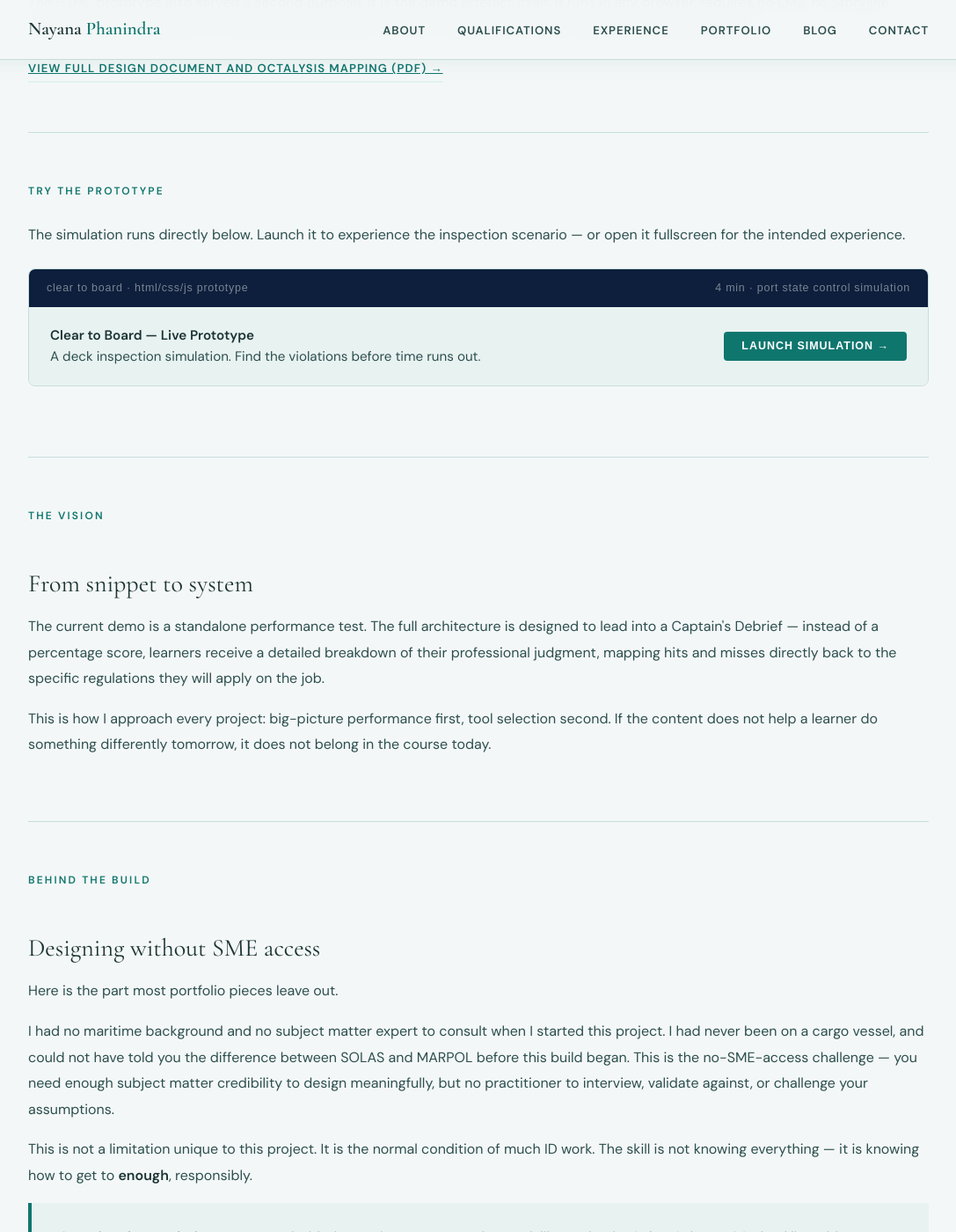
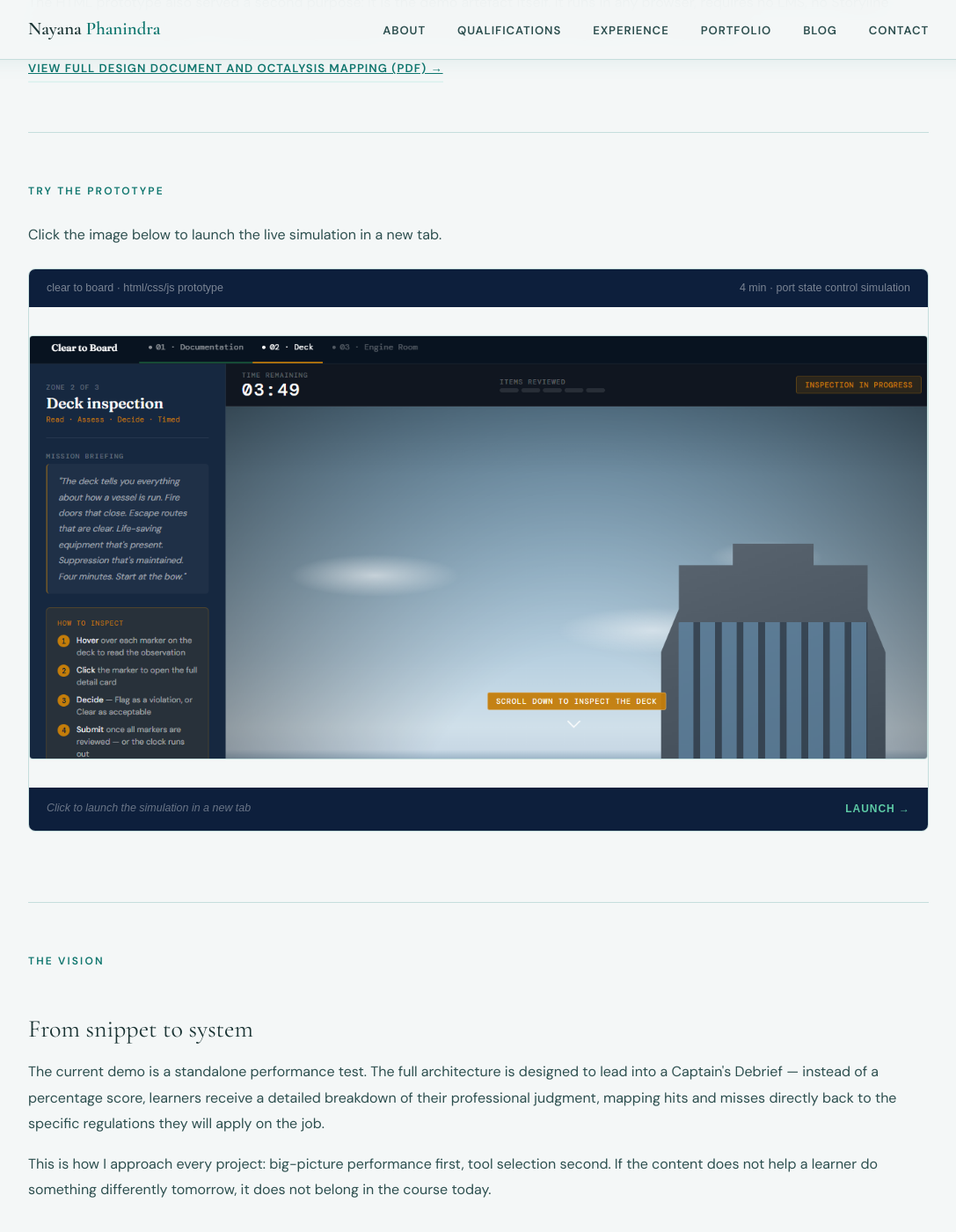
Before and after one commit to nayanaphanindra/nayanaphanindra.github.io, a Jekyll site: the page built from _portfolio/clear-to-board.md, in a window 1280 px wide and 1400 px high, scrolled down 2006 px. Shown: the whole window at 88% size, without its empty margins (96-1183 px from the left). Built offline with Jekyll 4.4.1, drawn with Linux system fonts in a browser that asks for light colours; some of the changed lines change nothing that is shown.

Commit message:
Update clear-to-board.md

```diff
--- a/_portfolio/clear-to-board.md
+++ b/_portfolio/clear-to-board.md
@@ -195,109 +195,6 @@ excerpt: "A performance-based compliance simulation for Port State Control Offic
   margin: 0;
   max-width: none;
 }
-.proto-wrap {
-  border: 1.5px solid var(--line);
-  border-radius: 8px;
-  overflow: hidden;
-  margin: 1.5rem 0;
-}
-.proto-bar {
-  background: #0d1f3c;
-  padding: 0.65rem 1.25rem;
-  display: flex;
-  align-items: center;
-  justify-content: space-between;
-}
-.proto-bar span {
-  font-size: 0.78rem;
-  color: rgba(255,255,255,0.45);
-  letter-spacing: 0.06em;
-  font-family: sans-serif;
-}
-.proto-panel {
-  display: flex;
-  align-items: center;
-  justify-content: space-between;
-  padding: 1.25rem 1.5rem;
-  background: var(--paper-2);
-  gap: 1rem;
-}
-.proto-desc {
-  font-size: 0.95rem;
-  color: var(--ink-soft);
-  line-height: 1.6;
-}
-.proto-desc strong { color: var(--ink); font-weight: 600; }
-.proto-btn {
-  background: var(--accent);
-  color: #fff;
-  font-size: 0.78rem;
-  font-weight: 700;
-  letter-spacing: 0.08em;
-  text-transform: uppercase;
-  padding: 0.6rem 1.25rem;
-  border-radius: 4px;
-  border: none;
-  cursor: pointer;
-  font-family: sans-serif;
-  white-space: nowrap;
-}
-.proto-frame { display: none; }
-.proto-frame iframe {
-  width: 100%;
-  height: 560px;
-  border: none;
-  display: block;
-}
-.proto-ctrls {
-  background: #0d1f3c;
-  padding: 0.6rem 1.25rem;
-  display: flex;
-  align-items: center;
-  justify-content: space-between;
-  gap: 1rem;
-}
-.proto-ctrls span {
-  font-size: 0.75rem;
-  color: rgba(255,255,255,0.35);
-  font-family: sans-serif;
-  font-style: italic;
-}
-.proto-ctrl {
-  background: none;
-  border: 1px solid rgba(255,255,255,0.2);
-  color: rgba(255,255,255,0.6);
-  font-size: 0.72rem;
-  font-weight: 700;
-  letter-spacing: 0.08em;
-  text-transform: uppercase;
-  padding: 0.35rem 0.85rem;
-  border-radius: 4px;
-  cursor: pointer;
-  font-family: sans-serif;
-}
-.proto-fs {
-  display: none;
-  position: fixed;
-  top: 0; left: 0; right: 0; bottom: 0;
-  z-index: 9999;
-  background: #0d1f3c;
-  flex-direction: column;
-}
-.proto-fs iframe { flex: 1; width: 100%; border: none; }
-.proto-fs-bar {
-  background: #0a1829;
-  padding: 0.65rem 1.5rem;
-  display: flex;
-  align-items: center;
-  justify-content: space-between;
-  flex-shrink: 0;
-}
-.proto-fs-bar span {
-  font-size: 0.78rem;
-  color: rgba(255,255,255,0.45);
-  font-family: sans-serif;
-}
 @media (max-width: 640px) {
   .process-grid { grid-template-columns: 1fr; }
   .port-hero-band { margin: -1rem -0.5rem 2rem; padding: 2.5rem 1.25rem 2rem; }
@@ -352,38 +249,18 @@ excerpt: "A performance-based compliance simulation for Port State Control Offic
 
 <div class="port-section">
   <span class="port-section-label">Try the Prototype</span>
-  <p>The simulation runs directly below. Launch it to experience the inspection scenario — or open it fullscreen for the intended experience.</p>
-  <div class="proto-wrap">
-    <div class="proto-bar">
-      <span>clear to board · html/css/js prototype</span>
-      <span>4 min · port state control simulation</span>
+  <p>Click the image below to launch the live simulation in a new tab.</p>
+  <a href="https://nayanaphanindra.github.io/prototype/clear-to-board.html" target="_blank" rel="noopener" style="display:block;border:1.5px solid var(--line);border-radius:8px;overflow:hidden;margin:1.5rem 0;text-decoration:none;">
+    <div style="background:#0d1f3c;padding:0.65rem 1.25rem;display:flex;align-items:center;justify-content:space-between;">
+      <span style="font-size:0.78rem;color:rgba(255,255,255,0.45);font-family:sans-serif;">clear to board · html/css/js prototype</span>
+      <span style="font-size:0.78rem;color:rgba(255,255,255,0.45);font-family:sans-serif;">4 min · port state control simulation</span>
     </div>
-    <div class="proto-panel" id="ctb-panel">
-      <div class="proto-desc">
-        <strong>Clear to Board — Live Prototype</strong><br>
-        A deck inspection simulation. Find the violations before time runs out.
-      </div>
-      <button class="proto-btn" onclick="document.getElementById(&#39;ctb-panel&#39;).style.display=&#39;none&#39;;document.getElementById(&#39;ctb-frame&#39;).style.display=&#39;block&#39;;">Launch simulation →</button>
+    <img src="/assets/images/clear-to-board-preview.png" alt="Clear to Board prototype preview" style="width:100%;display:block;" />
+    <div style="background:#0d1f3c;padding:0.85rem 1.25rem;display:flex;align-items:center;justify-content:space-between;">
+      <span style="font-size:0.78rem;color:rgba(255,255,255,0.38);font-family:sans-serif;font-style:italic;">Click to launch the simulation in a new tab</span>
+      <span style="font-size:0.75rem;color:#5dcaa5;font-family:sans-serif;font-weight:700;letter-spacing:0.08em;text-transform:uppercase;">Launch →</span>
     </div>
-    <div class="proto-frame" id="ctb-frame">
-      <iframe src="https://nayanaphanindra.github.io/prototype/clear-to-board.html" title="Clear to Board simulation" allowfullscreen></iframe>
-      <div class="proto-ctrls">
-        <span>Experiencing issues? Try fullscreen for best results.</span>
-        <div style="display:flex;gap:0.5rem;">
-          <button class="proto-ctrl" onclick="document.getElementById(&#39;ctb-fs&#39;).style.display=&#39;flex&#39;;document.getElementById(&#39;ctb-fsi&#39;).src=&#39;https://nayanaphanindra.github.io/prototype/clear-to-board.html&#39;;document.body.style.overflow=&#39;hidden&#39;;">Fullscreen</button>
-          <button class="proto-ctrl" onclick="document.getElementById(&#39;ctb-frame&#39;).style.display=&#39;none&#39;;document.getElementById(&#39;ctb-panel&#39;).style.display=&#39;flex&#39;;">Collapse</button>
-        </div>
-      </div>
-    </div>
-  </div>
-</div>
-
-<div class="proto-fs" id="ctb-fs">
-  <div class="proto-fs-bar">
-    <span>Clear to Board · Port State Control Simulation</span>
-    <button class="proto-ctrl" onclick="document.getElementById(&#39;ctb-fs&#39;).style.display=&#39;none&#39;;document.getElementById(&#39;ctb-fsi&#39;).src=&#39;&#39;;document.body.style.overflow=&#39;&#39;;">Exit Fullscreen</button>
-  </div>
-  <iframe id="ctb-fsi" src="" title="Clear to Board fullscreen" allowfullscreen></iframe>
+  </a>
 </div>
 
 <div class="port-section">
```
